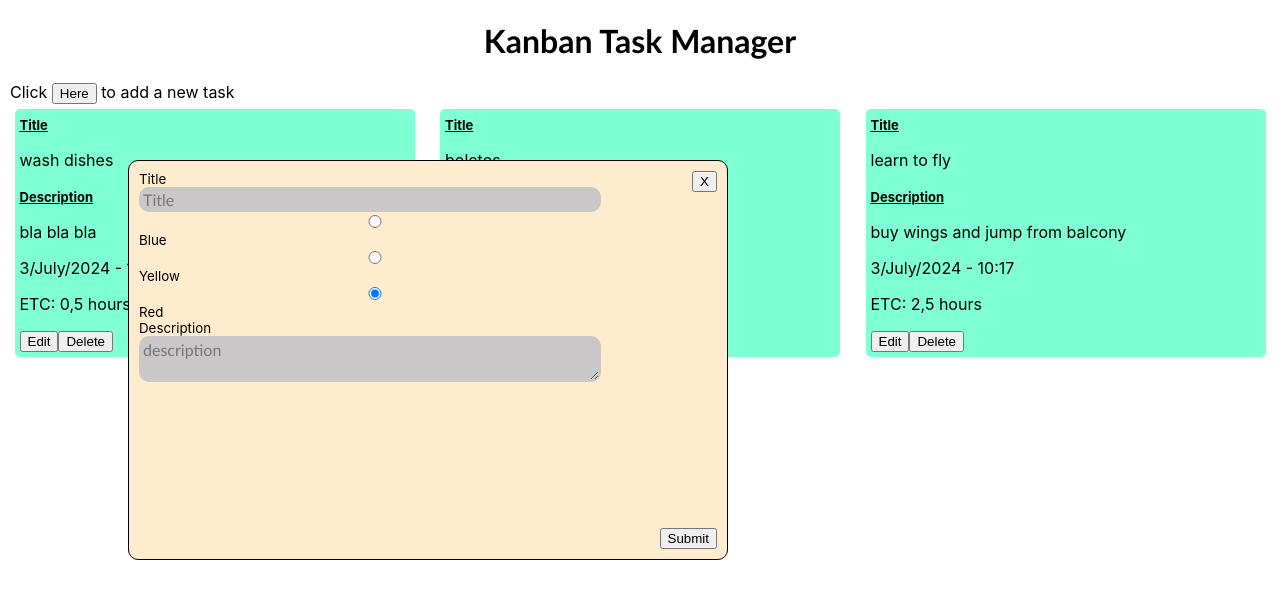
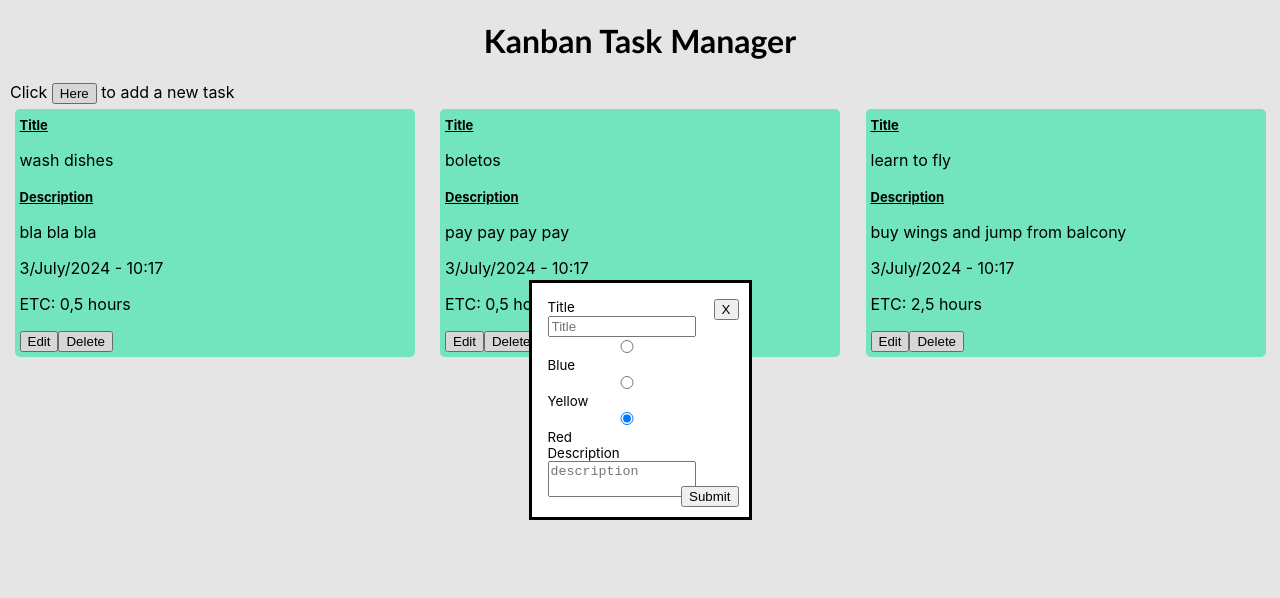
Before and after one commit to Ahab1777/kanban-task-tracker, a React (Create React App) app: page / in a window 1280 px wide. Both pictures are taken after a click on the button "Here". Shown: the top 598 px of the page. Built offline with nearby package versions, Linux system fonts and the light colour scheme.

Commit message:
modal done

```diff
--- a/src/App.js
+++ b/src/App.js
@@ -1,7 +1,6 @@
 import './App.css';
 import NewTask from './components/NewTask';
 import BoardCard from './components/BoardCard';
-import EditTask from './components/EditTask';
 import { useState, createContext } from 'react';
 
 export const KanbanContext = createContext(null)
@@ -11,7 +10,6 @@ function App() {
 
   const [taskTitle, setTaskTitle] = useState("")
   const [taskDescription, setTaskDescription] = useState("")
-  const [isDisabled, setIsDisabled] = useState(false)
   const [taskList, setTaskList] = useState([
     {
       title: "wash dishes",
@@ -45,8 +43,8 @@ function App() {
 
     <h1>Kanban Task Manager</h1>
 
-      <KanbanContext.Provider value={{taskTitle, setTaskTitle, taskDescription, setTaskDescription, isDisabled, setIsDisabled, taskList, setTaskList}}>
-      {isDisabled ? <div className="disabler"></div> : null}
+      <KanbanContext.Provider value={{taskTitle, setTaskTitle, taskDescription, setTaskDescription, taskList, setTaskList}}>
+
 
       <div className='new-task-container'>
 
--- a/src/components/NewTask.jsx
+++ b/src/components/NewTask.jsx
@@ -1,4 +1,4 @@
-import { useContext, useState} from "react";
+import { useContext, useState, useRef} from "react";
 import { KanbanContext } from "../App";
 
 
@@ -8,11 +8,25 @@ import { KanbanContext } from "../App";
 
 const NewTask = () => {
     //grab context from App
-    const {taskList, setTaskList, setIsDisabled} = useContext(KanbanContext)
+    const {taskList, setTaskList} = useContext(KanbanContext)
+
     //create states to set new task
     const [taskTitle, setTaskTitle] = useState("")
     const [taskDescription, setTaskDescription] = useState("")
     const [taskEdit, setTaskEdit] = useState(false)
+
+    //useRef for modal form and its toggle function
+    const newTaskModal = useRef(null)
+
+    function toggleNewTaskModal() {
+        if (!newTaskModal.current){
+            return;
+        }
+        newTaskModal.current.hasAttribute("open")
+        ? newTaskModal.current.close()
+        : newTaskModal.current.showModal()
+    }
+
     //handle user typing
     const handleChange = ({target}) => {
         const {name, value} = target
@@ -26,32 +40,23 @@ const NewTask = () => {
         const months = ['January', 'February', 'March', 'April', 'May', 'June', 'July', 'August', 'September', 'October', 'November', 'December']
         const createdOn = `${currentDate.getDay()}/${months[currentDate.getMonth()]}/${currentDate.getFullYear()} - ${currentDate.getHours()}:${currentDate.getMinutes()}`
         const newTaskList = [ ...taskList, {title: taskTitle, description: taskDescription, createdOn}]
-        console.log(createdOn)
+        toggleNewTaskModal()
         setTaskList(newTaskList);
-        setIsDisabled(false)
-        setTaskEdit(false)
-    }
-
-    const handleCloseButton = (e) => {
-        e.preventDefault()
-
-        setIsDisabled(false)
+        // setIsDisabledlfalse)
         setTaskEdit(false)
     }
 
 
     return(
     <>
-    <button className="new-task-button" onClick={() => {
-        setTaskEdit(true)
-        setIsDisabled(true)
-    }}>Here</button>
+    <button className="new-task-button" onClick={toggleNewTaskModal}>Here</button>
 
 
-        {taskEdit ? <div className="new-task-popup">
+        <dialog ref={newTaskModal}>
 
-            <form className="new-task-form" disabled={true}>
-                <button className="close-button-new-task" onClick={handleCloseButton}>X</button>
+
+            <form className="new-task-form" disabled={true} method="dialog">
+                <button className="close-button-new-task" onClick={toggleNewTaskModal}>X</button>
 
                 <div className="title-block">
 
@@ -106,8 +111,9 @@ const NewTask = () => {
                 </button>
 
             </form>
+        </dialog>
 
-        </div> : null}
+
 
 
 
```
